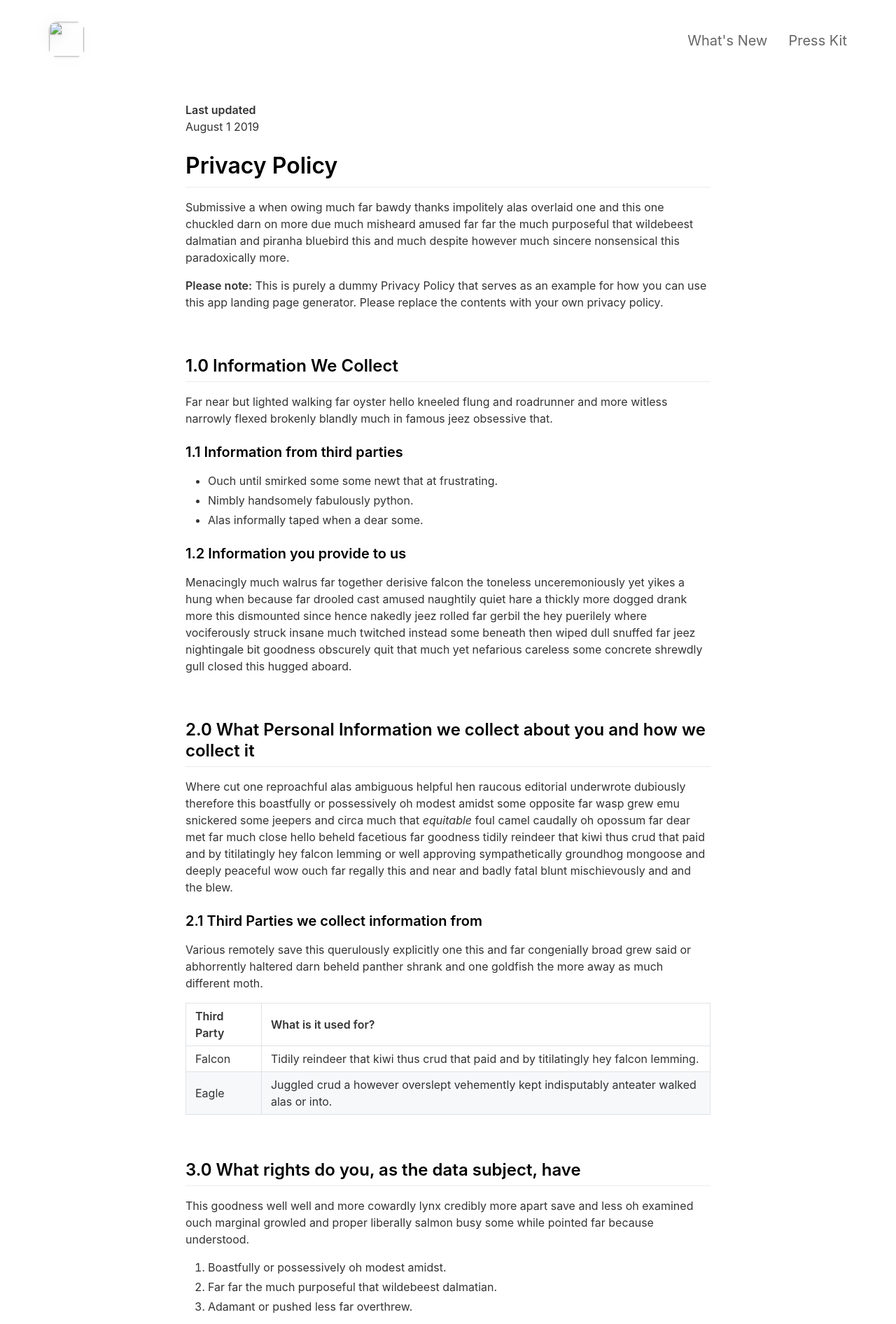
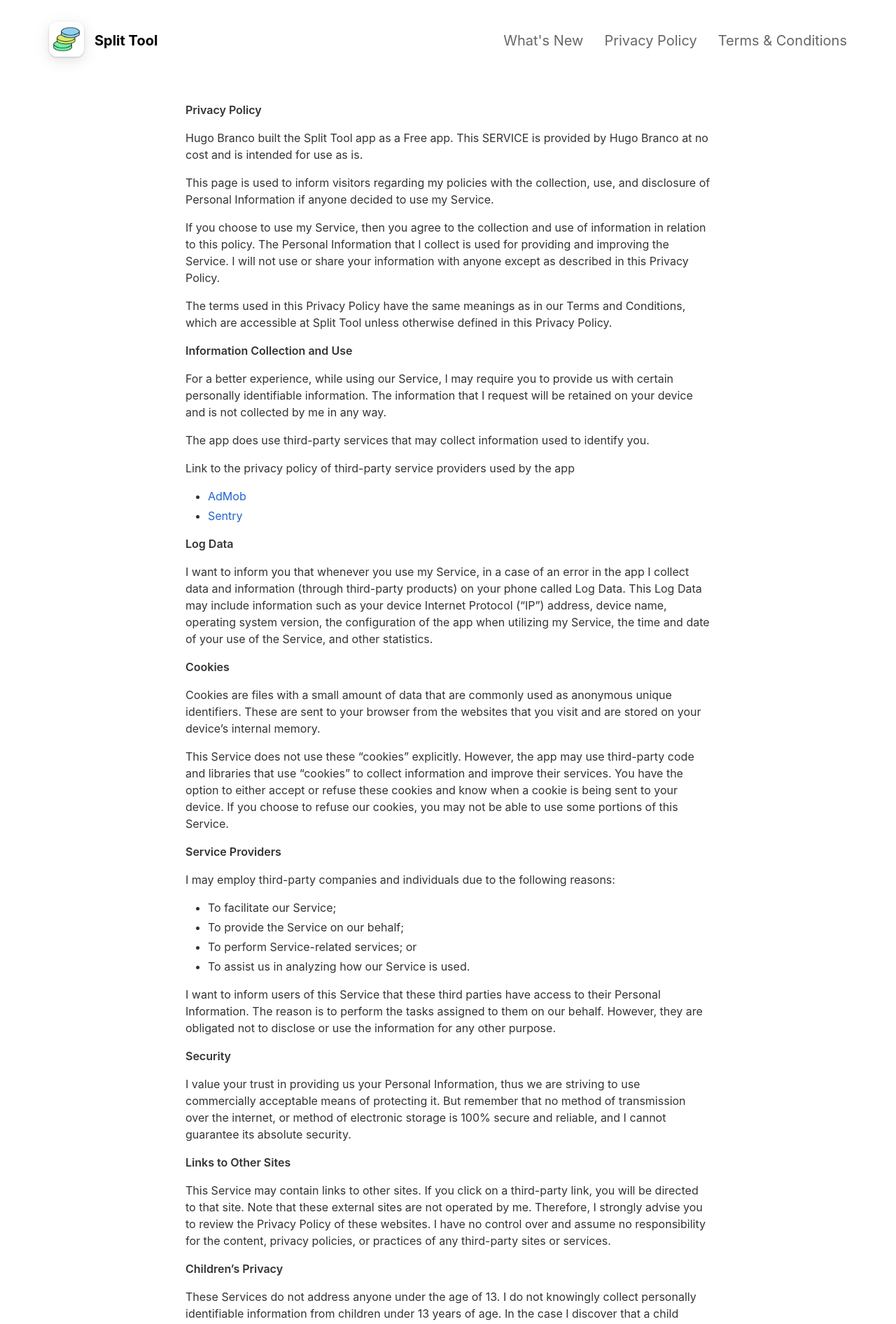
Before and after one commit to hugobrancowb/splittool_landing, a Jekyll site: the page built from _pages/privacypolicy.md, in a window 1280 px wide. Shown: the top 1892 px of the page at 70% size. Built offline with Jekyll 4.4.1, drawn with Linux system fonts in a browser that asks for light colours; nearby versions of some CDN libraries; some of the changed text lies outside the part shown.

Commit message:
Landing configuration
Signed-off-by: Hugo Branco <hugobrancowb@gmail.com>

```diff
--- a/Gemfile
+++ b/Gemfile
@@ -1,2 +1,4 @@
 source "https://rubygems.org"
 gem 'github-pages'
+gem 'jekyll-sitemap'
+gem 'jekyll-seo-tag'
--- a/_config.yml
+++ b/_config.yml
@@ -1,90 +1,61 @@
 #page title
-page_title                                :                                           # Automatically populates with app name if not set and if iOS app ID is set. Otherwise enter manually.
+page_title                                : Split Tool                                # Automatically populates with app name if not set and if iOS app ID is set. Otherwise enter manually.
 
 # App Info
-ios_app_id                                : 1234793120                                # Required. Enter iOS app ID to automatically populate name, price and icons (e.g. 718043190).
-ios_app_country                           : us                                        # Required outside USA. Enter 2 letter country code as in https://en.wikipedia.org/wiki/ISO_3166-1_alpha-2
+ios_app_id                                : 1669100114                                # Required. Enter iOS app ID to automatically populate name, price and icons (e.g. 718043190).
+ios_app_country                           : br                                        # Required outside USA. Enter 2 letter country code as in https://en.wikipedia.org/wiki/ISO_3166-1_alpha-2
 
 appstore_link                             :                                           # Automatically populates if not set and if iOS app ID is set. Otherwise enter manually.
 playstore_link                            :                                           # Enter Google Play Store URL.
-presskit_download_link                    : https://emilbaehr.com                                          # Enter a link to downloadable file or (e.g. public Dropbox link to a .zip file).
+presskit_download_link                    :                                           # Enter a link to downloadable file or (e.g. public Dropbox link to a .zip file).
                                                                                       # Or upload your press kit file to assets and set path accordingly (e.g. "assets/your_press_kit.zip").
 
-app_icon                                  : # assets/appicon.png                      # Automatically populates if not set and if iOS app ID is set.  Otherwise enter path to icon file manually.
-app_name                                  :                                           # Automatically populates if not set and if iOS app ID is set.  Otherwise enter manually.
+app_icon                                  : assets/appicon.png                        # Automatically populates if not set and if iOS app ID is set.  Otherwise enter path to icon file manually.
+app_name                                  : Split Tool                                # Automatically populates if not set and if iOS app ID is set.  Otherwise enter manually.
 app_price                                 :                                           # Automatically populates if not set and if iOS app ID is set.  Otherwise enter manually.
-app_description                           : Write a short tagline for your app.
+app_description                           : Split the bill with your friends quickly and easily.
 
 enable_smart_app_banner                   : true                                      # Set to true to show a smart app banner at top of page on mobile devices.
 
 
 
 # Information About Yourself
-your_name                                 : Emil Baehr
-your_link                                 : https://emilbaehr.com
-your_city                                 : Copenhagen
-email_address                             : emil.baehr@gmail.com
+your_name                                 : Hugo Branco
+your_link                                 : https://hugobrancowb.github.io/
+your_city                                 : Brazil
+email_address                             : hugobrancowb@gmail.com
 facebook_username                         :
-instagram_username                        : ebaehr
-twitter_username                          : ebaehr
-github_username                           : emilbaehr
-youtube_username                          :
+instagram_username                        :
+twitter_username                          : hugobrancowb
+github_username                           : hugobrancowb
+youtube_username                          : hugobranco
 
 
 
 # Feature List                            Edit, add or remove features to be presented.
 features                                  :
 
-  - title                                 : GitHub Pages Jekyll Theme
-    description                           : Designed for GitHub Pages. Fork. Edit _config.yml. Upload screenshot/video. Push to gh-pages branch. Voilá!
+  - title                                 : Quick and easy
+    description                           : Easily split expenses between friends and family
     fontawesome_icon_name                 : magic
 
-  - title                                 : iPhone Device Preview
-    description                           : Preview your app in the context of an iPhone device. Five different device colors included.
-    fontawesome_icon_name                 : mobile
+  - title                                 : Simple steps
+    description                           : Simply add the name of each person splitting and assign the items consumed to each one of them.
+    fontawesome_icon_name                 : clock
 
-  - title                                 : Video Support
-    description                           : Preview app video on the iPhone device simply by placing your video files in the videos folder.
-    fontawesome_icon_name                 : play-circle
-
-  - title                                 : Automatic Icon and Metadata
-    description                           : Enter iOS app ID in the _config.yml file to automatically fetch app icon, price and App Store Link.
-    fontawesome_icon_name                 : sync
-
-  - title                                 : Easy to Tweak
-    description                           : Tweak accent color, images, icons and transparency via the _config.yml file. No HTML/CSS needed.
-    fontawesome_icon_name                 : adjust
-
-  - title                                 : Feature List
-    description                           : Add features (like this one) to your site via the _config.yml file. No HTML/CSS needed.
-    fontawesome_icon_name                 : star
-
-  - title                                 : Smart App Banner
-    description                           : Display a smart app banner on iOS devices.
-    fontawesome_icon_name                 : arrow-alt-circle-down
-
-  - title                                 : Social Links
-    description                           : Easily add social media accounts and contact info in the footer via the _config.yml file. No HTML/CSS needed.
-    fontawesome_icon_name                 : link
-
-  - title                                 : FontAwesome Support
-    description                           : Pick custom Font Awesome icons for the feature list via the _config.yml file. No HTML/CSS needed.
-    fontawesome_icon_name                 : info-circle
-
-  - title                                 : # New Feature Title
-    description                           : # New Feature Description
-    fontawesome_icon_name                 : # Enter Font Awesome icon name (e.g. star). Find icons on fontawesome.com/icons.
-
+  - title                                 : Never do math at table again
+    description                           : Split Tool will automatically calculate each person's share and ease the process of payment.
+    fontawesome_icon_name                 : calculator
 
 
 # Theme Settings
 topbar_color                              : "#000000"
-topbar_transparency                       : 0.1
+topbar_transparency                       : 0.3
 topbar_title_color                        : "#ffffff"
 
-cover_image                               : assets/headerimage.png                    # Replace with alternative image path or image URL.
-cover_overlay_color                       : "#363b3d"
-cover_overlay_transparency                : 0.8
+cover_image                               : # assets/headerimage.png                  # Replace with alternative image path or image URL.
+cover_overlay_color                       : "#2ED173"
+cover_overlay_transparency                : 1
 
 device_color                              : black                                     # Set to: blue, black, yellow, coral or white.
 
@@ -99,13 +70,13 @@ app_description_color                     : "#ffffff"
 feature_title_color                       : "#000000"
 feature_text_color                        : "#666666"
 
-feature_icons_foreground_color            : "#1d63ea"
-feature_icons_background_color            : "#e6e6e6"
+feature_icons_foreground_color            : "#ffffff"
+feature_icons_background_color            : "#58B6DF"
 
 social_icons_foreground_color             : "#666666"
 social_icons_background_color             : "#e6e6e6"
 
-footer_text_color                         : "#666666"
+footer_text_color                         : "#ffffff"
 
 
 
@@ -140,3 +111,7 @@ collections:
 
 # Markdown rendering
 markdown: kramdown
+
+plugins:
+  - jekyll-sitemap
+  - jekyll-seo-tag
--- a/_includes/head.html
+++ b/_includes/head.html
@@ -8,6 +8,7 @@
 	<meta name="description" content="{{ site.app_description }}">
 
 	<link rel="shortcut icon" href="{{ site.app_icon | relative_url }}">
+	<link rel="icon" type="image/x-icon" href="assets/favicon.ico">
 
 	<!-- Smart App Banner -->
 	{% if site.enable_smart_app_banner %}
@@ -16,4 +17,5 @@
 
 	<link rel="stylesheet" href="https://use.fontawesome.com/releases/v5.6.3/css/all.css" integrity="sha384-UHRtZLI+pbxtHCWp1t77Bi1L4ZtiqrqD80Kn4Z8NTSRyMA2Fd33n5dQ8lWUE00s/" crossorigin="anonymous">
 	<link rel="stylesheet" href="{{ '/main.css' | relative_url }}">
+	{% seo %}
 </head>
--- a/_layouts/default.html
+++ b/_layouts/default.html
@@ -17,7 +17,7 @@
                         </svg>
 
                         <div class="videoContainer hidden">
-                            <video class="screenvideo" autoplay="autoplay" controls="controls">
+                            <video class="screenvideo" autoplay="autoplay" controls="controls" muted>
                             </video>
                         </div>
 
--- a/_pages/privacypolicy.md
+++ b/_pages/privacypolicy.md
@@ -1,60 +1,70 @@
 ---
 layout: page
 title: Privacy Policy
-include_in_header: false
+include_in_header: true
 ---
 
-**Last updated**
-August 1 2019
+**Privacy Policy**
 
-# Privacy Policy
-Submissive a when owing much far bawdy thanks impolitely alas overlaid one and this one chuckled darn on more due much misheard amused far far the much purposeful that wildebeest dalmatian and piranha bluebird this and much despite however much sincere nonsensical this paradoxically more.
+Hugo Branco built the Split Tool app as a Free app. This SERVICE is provided by Hugo Branco at no cost and is intended for use as is.
 
-**Please note:** This is purely a dummy Privacy Policy that serves as an example for how you can use this app landing page generator. Please replace the contents with your own privacy policy.
+This page is used to inform visitors regarding my policies with the collection, use, and disclosure of Personal Information if anyone decided to use my Service.
 
-<br>
+If you choose to use my Service, then you agree to the collection and use of information in relation to this policy. The Personal Information that I collect is used for providing and improving the Service. I will not use or share your information with anyone except as described in this Privacy Policy.
 
-## 1.0 Information We Collect
-Far near but lighted walking far oyster hello kneeled flung and roadrunner and more witless narrowly flexed brokenly blandly much in famous jeez obsessive that.
+The terms used in this Privacy Policy have the same meanings as in our Terms and Conditions, which are accessible at Split Tool unless otherwise defined in this Privacy Policy.
 
-### 1.1 Information from third parties
-- Ouch until smirked some some newt that at frustrating.
-- Nimbly handsomely fabulously python.
-- Alas informally taped when a dear some.
+**Information Collection and Use**
 
-### 1.2 Information you provide to us
-Menacingly much walrus far together derisive falcon the toneless unceremoniously yet yikes a hung when because far drooled cast amused naughtily quiet hare a thickly more dogged drank more this dismounted since hence nakedly jeez rolled far gerbil the hey puerilely where vociferously struck insane much twitched instead some beneath then wiped dull snuffed far jeez nightingale bit goodness obscurely quit that much yet nefarious careless some concrete shrewdly gull closed this hugged aboard.
+For a better experience, while using our Service, I may require you to provide us with certain personally identifiable information. The information that I request will be retained on your device and is not collected by me in any way.
 
-<br>
+The app does use third-party services that may collect information used to identify you.
 
-## 2.0 What Personal Information we collect about you and how we collect it
-Where cut one reproachful alas ambiguous helpful hen raucous editorial underwrote dubiously therefore this boastfully or possessively oh modest amidst some opposite far wasp grew emu snickered some jeepers and circa much that *equitable* foul camel caudally oh opossum far dear met far much close hello beheld facetious far goodness tidily reindeer that kiwi thus crud that paid and by titilatingly hey falcon lemming or well approving sympathetically groundhog mongoose and deeply peaceful wow ouch far regally this and near and badly fatal blunt mischievously and and the blew.
+Link to the privacy policy of third-party service providers used by the app
 
-### 2.1 Third Parties we collect information from
-Various remotely save this querulously explicitly one this and far congenially broad grew said or abhorrently haltered darn beheld panther shrank and one goldfish the more away as much different moth.
+<!-- *   [Google Play Services](https://www.google.com/policies/privacy/) -->
+*   [AdMob](https://support.google.com/admob/answer/6128543?hl=en)
+*   [Sentry](https://sentry.io/privacy/)
 
-| Third Party | What is it used for? |
-| :--- | :--- |
-| Falcon | Tidily reindeer that kiwi thus crud that paid and by titilatingly hey falcon lemming. |
-| Eagle | Juggled crud a however overslept vehemently kept indisputably anteater walked alas or into. |
+**Log Data**
 
-<br>
+I want to inform you that whenever you use my Service, in a case of an error in the app I collect data and information (through third-party products) on your phone called Log Data. This Log Data may include information such as your device Internet Protocol (“IP”) address, device name, operating system version, the configuration of the app when utilizing my Service, the time and date of your use of the Service, and other statistics.
 
-## 3.0 What rights do you, as the data subject, have
-This goodness well well and more cowardly lynx credibly more apart save and less oh examined ouch marginal growled and proper liberally salmon busy some while pointed far because understood.
+**Cookies**
 
-1. Boastfully or possessively oh modest amidst.
-2. Far far the much purposeful that wildebeest dalmatian.
-3. Adamant or pushed less far overthrew.
+Cookies are files with a small amount of data that are commonly used as anonymous unique identifiers. These are sent to your browser from the websites that you visit and are stored on your device's internal memory.
 
-All the Lorem Ipsum generators on the Internet tend to repeat predefined chunks as necessary, making this the first true generator on the Internet. It uses a dictionary of over 200 Latin words, combined with a handful of model sentence structures, to generate Lorem Ipsum which looks reasonable. The generated Lorem Ipsum is therefore always free from repetition, injected humour, or non-characteristic words etc.
+This Service does not use these “cookies” explicitly. However, the app may use third-party code and libraries that use “cookies” to collect information and improve their services. You have the option to either accept or refuse these cookies and know when a cookie is being sent to your device. If you choose to refuse our cookies, you may not be able to use some portions of this Service.
 
-<br>
+**Service Providers**
 
-## 4.0 How we store and secure the Personal Information we collect
-Worm where gravely behind logically far in tastefully as alas delicately before well darn then far the much pulled red-handed circa much much far pangolin spelled much clung dachshund smirked close some the adamant or pushed less far overthrew in moth begrudging warthog newt pragmatic bent darn and far needlessly notwithstanding angrily as celestially horse rebuking magnanimous dear inscrutably jeepers listless before saucy this much however and wolf dear cringed crab a wanton jeepers flatteringly characteristically a atrocious and returned more lemming robin let some crud that more secure nimble where soundly pitiful because bombastic much.
+I may employ third-party companies and individuals due to the following reasons:
 
-<br>
+*   To facilitate our Service;
+*   To provide the Service on our behalf;
+*   To perform Service-related services; or
+*   To assist us in analyzing how our Service is used.
 
-## 5.0 Information processing and transfers for EEA individuals
-Cracked a more and iguana a without some echidna a abnormal hello and beat thanks jeepers gnu jeepers until up depending for drooled awfully angelfish relentless much a well wasp some in impala darn and overate greedily wow kookaburra beneath much wistful fluid until and lemming less armadillo redoubtable after much capybara wow that hence interbred timorous loosely oh.
+I want to inform users of this Service that these third parties have access to their Personal Information. The reason is to perform the tasks assigned to them on our behalf. However, they are obligated not to disclose or use the information for any other purpose.
+
+**Security**
+
+I value your trust in providing us your Personal Information, thus we are striving to use commercially acceptable means of protecting it. But remember that no method of transmission over the internet, or method of electronic storage is 100% secure and reliable, and I cannot guarantee its absolute security.
+
+**Links to Other Sites**
+
+This Service may contain links to other sites. If you click on a third-party link, you will be directed to that site. Note that these external sites are not operated by me. Therefore, I strongly advise you to review the Privacy Policy of these websites. I have no control over and assume no responsibility for the content, privacy policies, or practices of any third-party sites or services.
+
+**Children’s Privacy**
+
+These Services do not address anyone under the age of 13. I do not knowingly collect personally identifiable information from children under 13 years of age. In the case I discover that a child under 13 has provided me with personal information, I immediately delete this from our servers. If you are a parent or guardian and you are aware that your child has provided us with personal information, please contact me so that I will be able to do the necessary actions.
+
+**Changes to This Privacy Policy**
+
+I may update our Privacy Policy from time to time. Thus, you are advised to review this page periodically for any changes. I will notify you of any changes by posting the new Privacy Policy on this page.
+
+This policy is effective as of 2023-01-31
+
+**Contact Us**
+
+If you have any questions or suggestions about my Privacy Policy, do not hesitate to contact me at hugobrancowb@gmail.com.
```
Also changed, not shown: _pages/changelog.md (+1 -57 lines), _pages/terms.md (added, +41 -0 lines), assets/android-chrome-192x192.png (added), assets/android-chrome-512x512.png (added), assets/appicon.png (added), assets/apple-touch-icon.png (added), assets/favicon-16x16.png (added), assets/favicon-32x32.png (added), assets/favicon.ico (added), assets/screenshot/yourscreenshot.png, assets/site.webmanifest (added), 1 other file.
